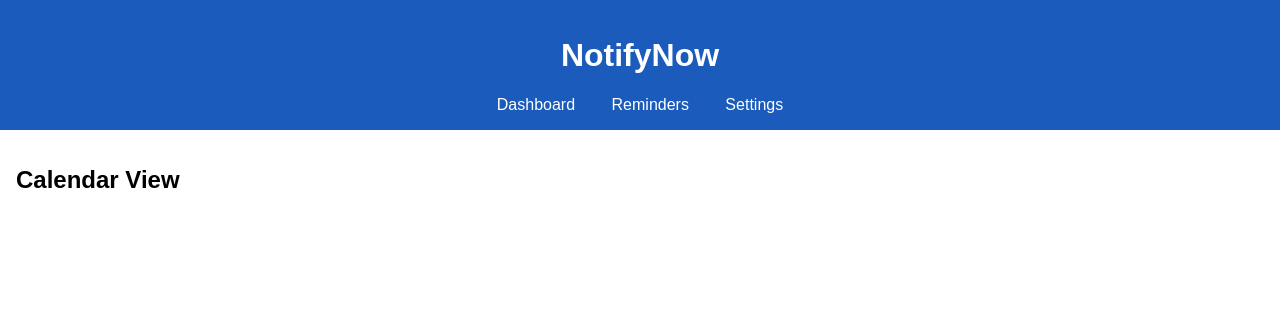
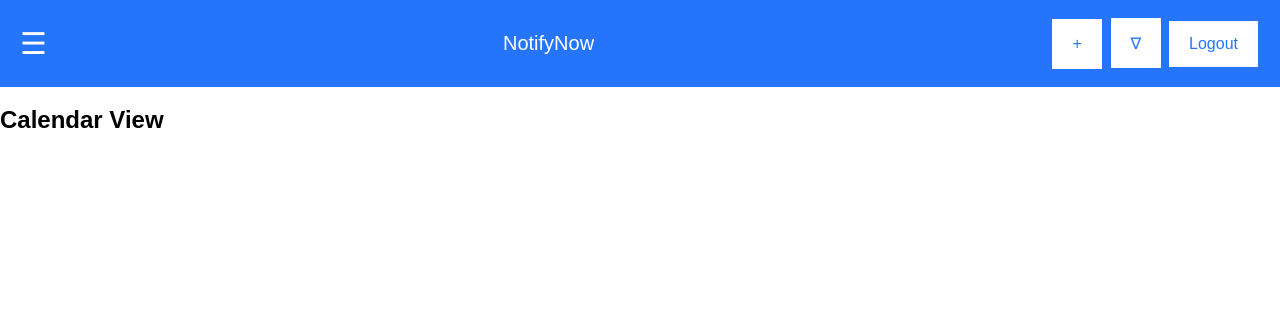
Before and after one commit to cloudtrim/NotifyNow, a Django app: page /calendar/ in a window 1280 px wide. Shown: the top 312 px of the page. Run offline with Django 5.2, Linux system fonts and the light colour scheme.

Commit message:
base file with navbar

```diff
--- /dev/null
+++ b/core/accounts/templates/base.html
@@ -0,0 +1,120 @@
+
+<!DOCTYPE html>
+<html lang="en">
+<head>
+    <meta charset="UTF-8">
+    <meta name="viewport" content="width=device-width, initial-scale=1.0">
+    <title>Navigation Bar</title>
+    <style>
+        body {
+            font-family: Arial, sans-serif;
+            margin: 0;
+            padding: 0;
+            overflow-x: hidden;
+        }
+        .navbar {
+            display: flex;
+            justify-content: space-between;
+            align-items: center;
+            background-color: #2575fc;
+            padding: 14px 20px;
+        }
+        .navbar .app-name {
+            color: white;
+            font-size: 20px;
+        }
+        .navbar input[type="button"],
+        .navbar button {
+            background-color: white;
+            color: #2575fc;
+            border: #033ea2;
+            padding: 14px 20px;
+            text-align: center;
+            text-decoration: none;
+            display: inline-block;
+            font-size: 16px;
+            margin: 4px 2px;
+            cursor: pointer;
+        }
+        .navbar input[type="button"] {
+            width: 50px;
+            height: 50px;
+        }
+        .navbar button.logout {
+            background-color: white;
+        }
+        .menu-icon {
+            font-size: 30px;
+            color: white;
+            cursor: pointer;
+        }
+        .sidebar {
+            height: 100%;
+            width: 0;
+            position: fixed;
+            top: 0;
+            left: 0;
+            background-color: #2575fc;
+            overflow-x: hidden;
+            transition: 0.5s;
+            padding-top: 60px;
+        }
+        .sidebar a {
+            padding: 10px 15px;
+            text-decoration: none;
+            font-size: 25px;
+            color: white;
+            display: block;
+            transition: 0.3s;
+        }
+        .sidebar a:hover {
+            background-color: #0343b2;
+        }
+        .sidebar .close-btn {
+            position: absolute;
+            top: 20px;
+            right: 25px;
+            font-size: 36px;
+        }
+        @media screen and (max-height: 450px) {
+            .sidebar {padding-top: 15px;}
+            .sidebar a {font-size: 18px;}
+        }
+    </style>
+</head>
+<body>
+    <div class="navbar">
+        <span class="menu-icon" onclick="openNav()">&#9776;</span>
+        <div class="app-name">NotifyNow</div>
+        <div>
+            <input type="button" value="+">
+            <input type="button" value="&nabla;">
+            <button class="logout">Logout</button>
+        </div>
+    </div>
+
+    <div id="mySidebar" class="sidebar">
+        <a href="javascript:void(0)" class="close-btn" onclick="closeNav()">&times;</a>
+        <h2 style="color: white; padding-left: 15px;">Menu</h2>
+        <a href="{% url 'dashboard' %}">Dashboard</a>
+        <a href="{% url 'reminders' %}">Reminder</a>
+        <a href="{% url 'calendar' %}">Calendar</a>
+        <a href="{% url 'settings' %}">Settings</a>
+    </div>
+
+    <script>
+        function openNav() {
+            document.getElementById("mySidebar").style.width = "250px";
+        }
+
+        function closeNav() {
+            document.getElementById("mySidebar").style.width = "0";
+        }
+    </script>
+
+    {% block content %}
+
+
+    {% endblock %}
+</body>
+</html>
--- a/core/accounts/templates/calendar.html
+++ b/core/accounts/templates/calendar.html
@@ -1,4 +1,5 @@
-<!DOCTYPE html>
+{% extends 'base.html'%}
+<!-- <!DOCTYPE html>
 <html lang="en">
 <head>
     <meta charset="UTF-8">
@@ -15,10 +16,15 @@
             <a href="{% url 'reminders' %}">Reminders</a>
             <a href="{% url 'settings' %}">Settings</a>
         </nav>
-    </header>
+    </header> -->
+    {% block content %}
+
     <main>
         <h2>Calendar View</h2>
 
     </main>
-</body>
-</html>
+
+
+    {% endblock %}
+<!-- </body>
+</html> -->
--- a/core/accounts/templates/login_page.html
+++ b/core/accounts/templates/login_page.html
@@ -1,3 +1,4 @@
+
 <!DOCTYPE html>
 <html lang="en">
 <head>
@@ -103,5 +104,6 @@
             <p>Don't have an account? <a href="/signup">Sign up</a></p>
         </div>
     </div>
+
 </body>
 </html>
--- /dev/null
+++ b/core/requirements.txt
@@ -0,0 +1 @@
+Django==5.0.6
```
Also changed, not shown: core/accounts/templates/add_reminder.html (+10 -4 lines), core/accounts/templates/clients_due.html (+10 -4 lines), core/accounts/templates/dashboard.html (+9 -4 lines), core/accounts/templates/reminders.html (+10 -4 lines), core/accounts/templates/settings.html (+8 -4 lines), core/accounts/static/css/styles.css (line endings or trailing spaces), core/accounts/views.py (line endings or trailing spaces), core/db.sqlite3.
